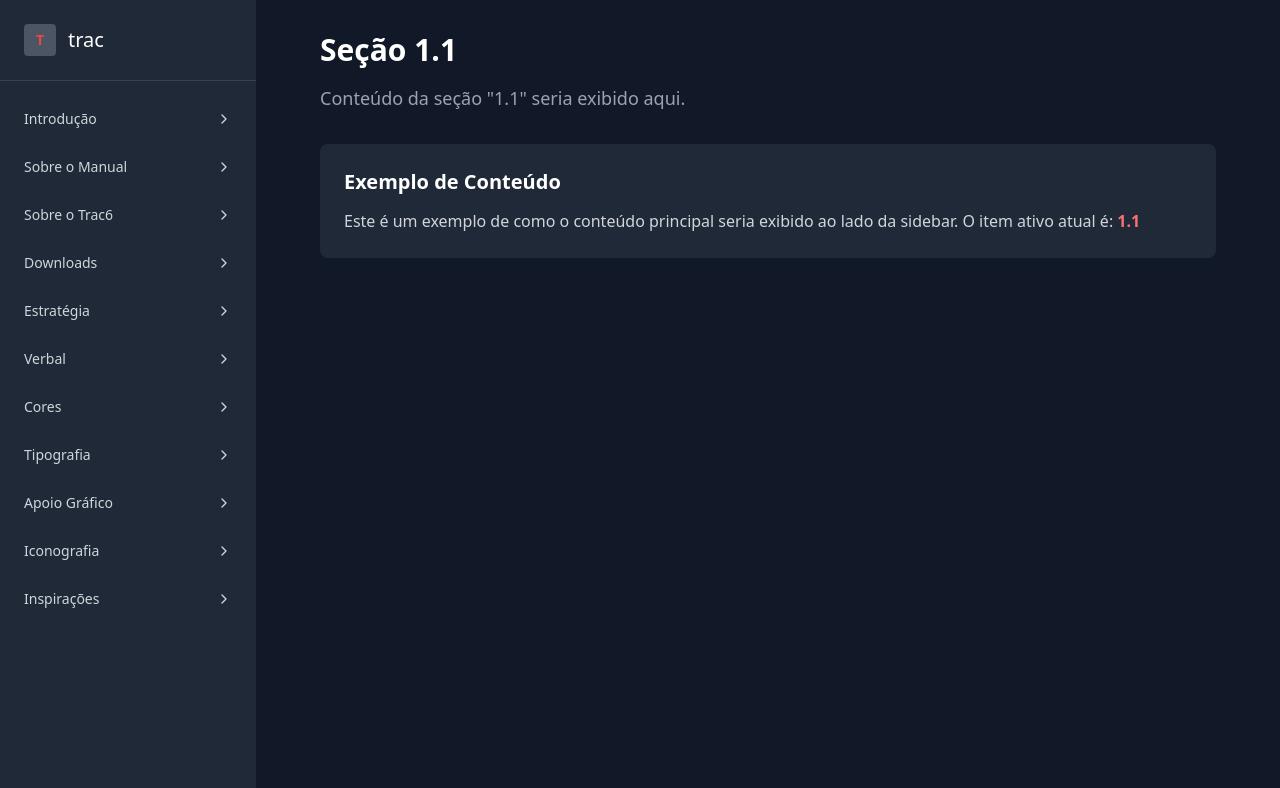
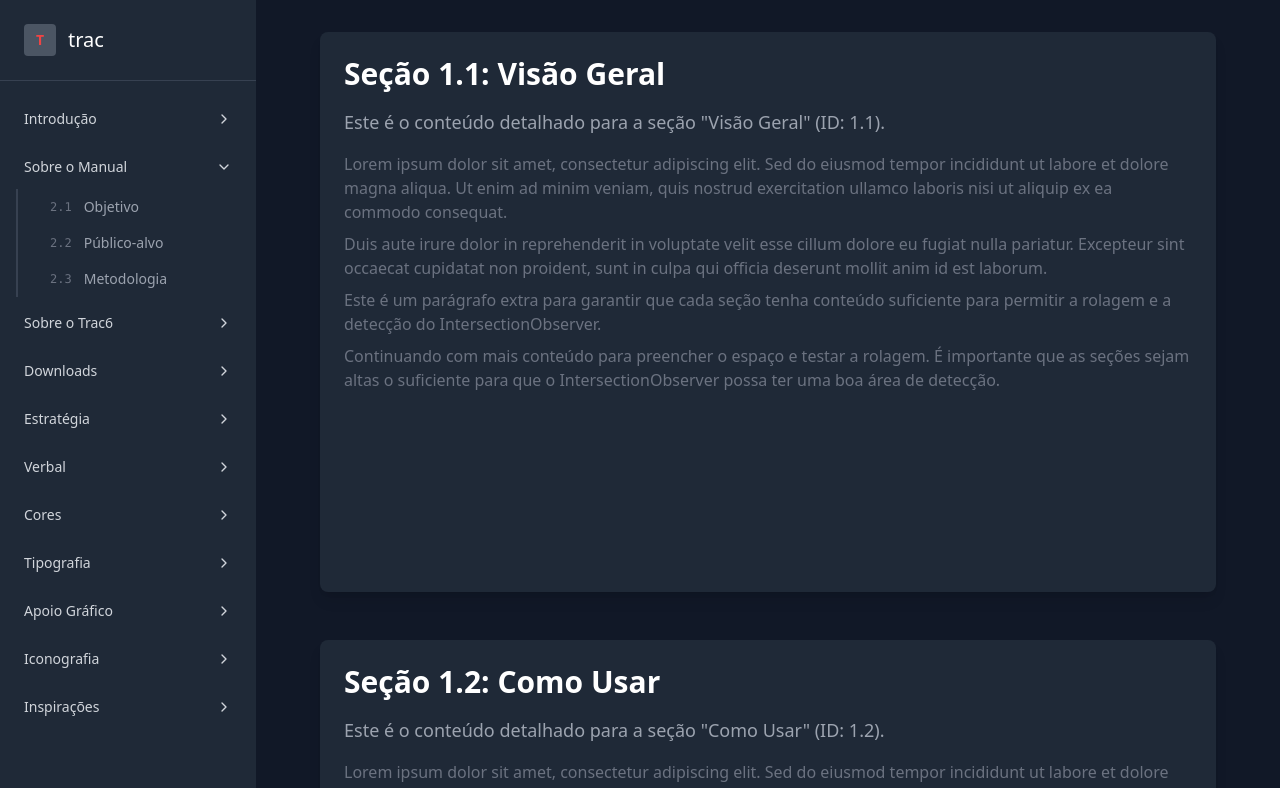
Before and after one commit to DionathaGoulart/Manual, a React (Vite) app: page / in a window 1280 px wide. Shown: the top 788 px of the page. Built offline with nearby package versions, Linux system fonts and the light colour scheme.

Commit message:
feat: sidebar

```diff
--- a/src/components/test.tsx
+++ b/src/components/test.tsx
@@ -1,9 +1,12 @@
-import React, { useState } from 'react'
+import React, { useState, useEffect, useRef } from 'react'
 import { ChevronDown, ChevronRight } from 'lucide-react'
 
 const TracSidebar = () => {
-  const [expandedItems, setExpandedItems] = useState<string[]>([])
+  const [expandedItem, setExpandedItem] = useState<string | null>(null)
   const [activeItem, setActiveItem] = useState('1.1')
+
+  // Usaremos um useRef para armazenar as referências das seções
+  const sectionRefs = useRef<{ [key: string]: HTMLElement | null }>({})
 
   const menuItems = [
     {
@@ -107,22 +110,92 @@ const TracSidebar = () => {
     }
   ]
 
+  // Efeito para configurar o IntersectionObserver
+  useEffect(() => {
+    const observerOptions = {
+      // Use null para observar em relação à viewport do documento
+      root: null,
+      // rootMargin ajustado: top -20% significa que a seção será considerada "ativa"
+      // quando seu topo estiver 20% abaixo do topo da viewport.
+      // bottom -80% significa que ela deixará de ser ativa quando o topo de outra seção
+      // estiver mais ou menos 80% acima da base da viewport.
+      rootMargin: '-20% 0px -80% 0px',
+      threshold: 0 // Aciona assim que qualquer parte do elemento entra ou sai
+    }
+
+    const observer = new IntersectionObserver((entries) => {
+      entries.forEach((entry) => {
+        // Se a seção está intersectando E está vindo de cima para baixo (rolagem para baixo)
+        // ou se for a única a intersectar quando rolamos para cima
+        if (entry.isIntersecting) {
+          const sectionId = entry.target.id
+          setActiveItem(sectionId)
+
+          // Encontra o item principal correspondente ao subitem visível
+          const parentItem = menuItems.find((item) =>
+            item.subitems.some((sub) => sub.id === sectionId)
+          )
+          // Expande o item principal se ele não estiver expandido ou se for um novo item
+          if (parentItem && expandedItem !== parentItem.id) {
+            setExpandedItem(parentItem.id)
+          }
+        }
+      })
+    }, observerOptions)
+
+    // Observa todas as seções que temos referências
+    // Certifique-se de que todas as refs estejam prontas
+    const currentRefs = Object.values(sectionRefs.current)
+    currentRefs.forEach((section) => {
+      if (section) {
+        observer.observe(section)
+      }
+    })
+
+    // Limpeza: desconecta o observer quando o componente é desmontado
+    return () => {
+      currentRefs.forEach((section) => {
+        if (section) {
+          observer.unobserve(section)
+        }
+      })
+      observer.disconnect()
+    }
+  }, [menuItems, expandedItem]) // activeItem não precisa ser dependência aqui para evitar loops de re-renderização
+
   const toggleExpand = (itemId: string) => {
-    setExpandedItems((prev) =>
-      prev.includes(itemId)
-        ? prev.filter((id) => id !== itemId)
-        : [...prev, itemId]
-    )
+    const itemToExpand = menuItems.find((item) => item.id === itemId)
+
+    if (expandedItem === itemId) {
+      setExpandedItem(null)
+    } else {
+      setExpandedItem(itemId)
+      if (itemToExpand && itemToExpand.subitems.length > 0) {
+        // Ao expandir, também rola para a seção do primeiro subitem
+        const firstSubitemId = itemToExpand.subitems[0].id
+        setActiveItem(firstSubitemId) // Ativa o primeiro subitem
+        sectionRefs.current[firstSubitemId]?.scrollIntoView({
+          behavior: 'smooth',
+          block: 'start' // Rola para o topo da seção
+        })
+      }
+    }
   }
 
   const handleSubitemClick = (subitemId: string) => {
     setActiveItem(subitemId)
+    // Ao clicar, rola para a seção correspondente
+    sectionRefs.current[subitemId]?.scrollIntoView({
+      behavior: 'smooth',
+      block: 'start'
+    })
   }
 
   return (
     <div className="min-h-screen bg-gray-900 flex">
       {/* Sidebar */}
-      <div className="w-64 bg-gray-800 text-white flex flex-col">
+      {/* Certifique-se de que a sidebar seja fixa e ocupe a altura total */}
+      <div className="w-64 bg-gray-800 text-white flex flex-col fixed h-full overflow-y-auto z-10 top-0 left-0">
         {/* Logo */}
         <div className="p-6 border-b border-gray-700">
           <div className="flex items-center space-x-3">
@@ -134,7 +207,7 @@ const TracSidebar = () => {
         </div>
 
         {/* Menu Items */}
-        <nav className="flex-1 py-4 overflow-y-auto">
+        <nav className="flex-1 py-4">
           <ul className="space-y-1">
             {menuItems.map((item) => (
               <li key={item.id}>
@@ -144,7 +217,7 @@ const TracSidebar = () => {
                   className="w-full text-left px-6 py-3 text-sm transition-colors duration-200 hover:bg-gray-700 flex items-center justify-between text-gray-300 hover:text-white"
                 >
                   <span>{item.title}</span>
-                  {expandedItems.includes(item.id) ? (
+                  {expandedItem === item.id ? (
                     <ChevronDown className="w-4 h-4" />
                   ) : (
                     <ChevronRight className="w-4 h-4" />
@@ -152,7 +225,7 @@ const TracSidebar = () => {
                 </button>
 
                 {/* Subitems */}
-                {expandedItems.includes(item.id) && (
+                {expandedItem === item.id && (
                   <ul className="bg-gray-850 border-l-2 border-gray-700 ml-4">
                     {item.subitems.map((subitem) => (
                       <li key={subitem.id}>
@@ -180,25 +253,59 @@ const TracSidebar = () => {
       </div>
 
       {/* Main Content */}
-      <div className="flex-1 bg-gray-900 p-8">
+      {/* O conteúdo principal deve ter um padding-left para não ficar por baixo da sidebar */}
+      <div className="flex-1 bg-gray-900 p-8 ml-64">
+        {' '}
+        {/* Removido overflow-y-auto e h-screen aqui */}
         <div className="max-w-4xl mx-auto">
+          {menuItems.map((item) => (
+            <React.Fragment key={item.id}>
+              {item.subitems.map((subitem) => (
+                <section
+                  key={subitem.id}
+                  id={subitem.id}
+                  ref={(el) => (sectionRefs.current[subitem.id] = el)}
+                  className="mb-12 p-6 bg-gray-800 rounded-lg shadow-lg min-h-[70vh]" // Aumentei o min-h para facilitar a detecção
+                >
                   <h1 className="text-3xl font-bold text-white mb-4">
-            Seção {activeItem}
+                    Seção {subitem.id}: {subitem.title}
                   </h1>
                   <p className="text-gray-400 text-lg">
-            Conteúdo da seção "{activeItem}" seria exibido aqui.
+                    Este é o conteúdo detalhado para a seção "{subitem.title}"
+                    (ID: {subitem.id}).
                   </p>
-
-          <div className="mt-8 p-6 bg-gray-800 rounded-lg">
-            <h2 className="text-xl font-semibold text-white mb-3">
-              Exemplo de Conteúdo
-            </h2>
-            <p className="text-gray-300 leading-relaxed">
-              Este é um exemplo de como o conteúdo principal seria exibido ao
-              lado da sidebar. O item ativo atual é:{' '}
-              <span className="text-red-400 font-semibold">{activeItem}</span>
+                  <div className="mt-4 text-gray-500">
+                    <p>
+                      Lorem ipsum dolor sit amet, consectetur adipiscing elit.
+                      Sed do eiusmod tempor incididunt ut labore et dolore magna
+                      aliqua. Ut enim ad minim veniam, quis nostrud exercitation
+                      ullamco laboris nisi ut aliquip ex ea commodo consequat.
+                    </p>
+                    <p className="mt-2">
+                      Duis aute irure dolor in reprehenderit in voluptate velit
+                      esse cillum dolore eu fugiat nulla pariatur. Excepteur
+                      sint occaecat cupidatat non proident, sunt in culpa qui
+                      officia deserunt mollit anim id est laborum.
+                    </p>
+                    <p className="mt-2">
+                      Este é um parágrafo extra para garantir que cada seção
+                      tenha conteúdo suficiente para permitir a rolagem e a
+                      detecção do IntersectionObserver.
+                    </p>
+                    <p className="mt-2">
+                      Continuando com mais conteúdo para preencher o espaço e
+                      testar a rolagem. É importante que as seções sejam altas o
+                      suficiente para que o IntersectionObserver possa ter uma
+                      boa área de detecção.
                     </p>
                   </div>
+                </section>
+              ))}
+            </React.Fragment>
+          ))}
+          {/* Adicione um espaço extra no final para que as últimas seções possam rolar até o topo */}
+          <div className="h-[80vh]"></div>{' '}
+          {/* Aumentado para garantir que a última seção possa ser ativada */}
         </div>
       </div>
     </div>
```
Lines whose indentation alone changed are shown as unchanged.
